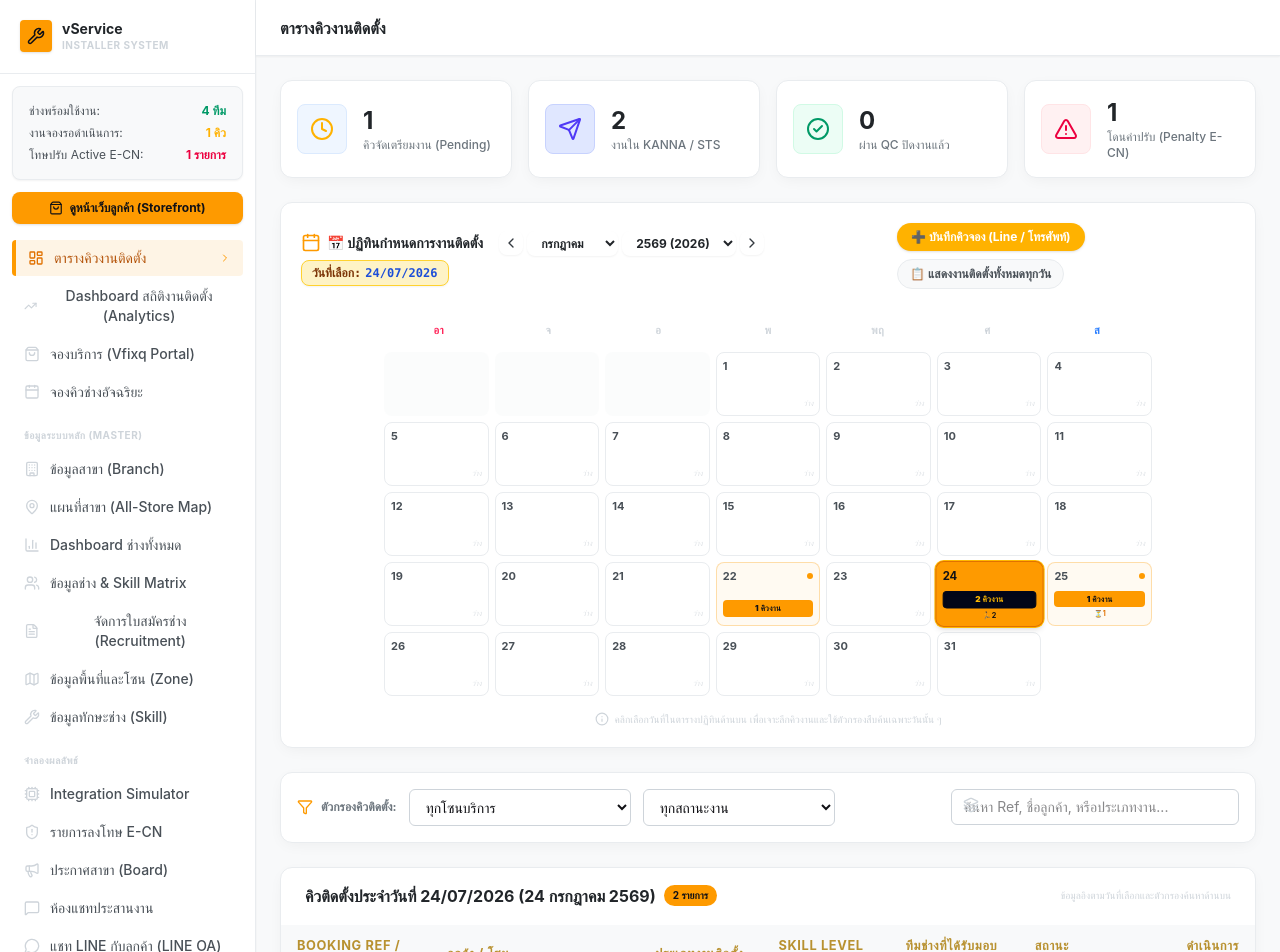
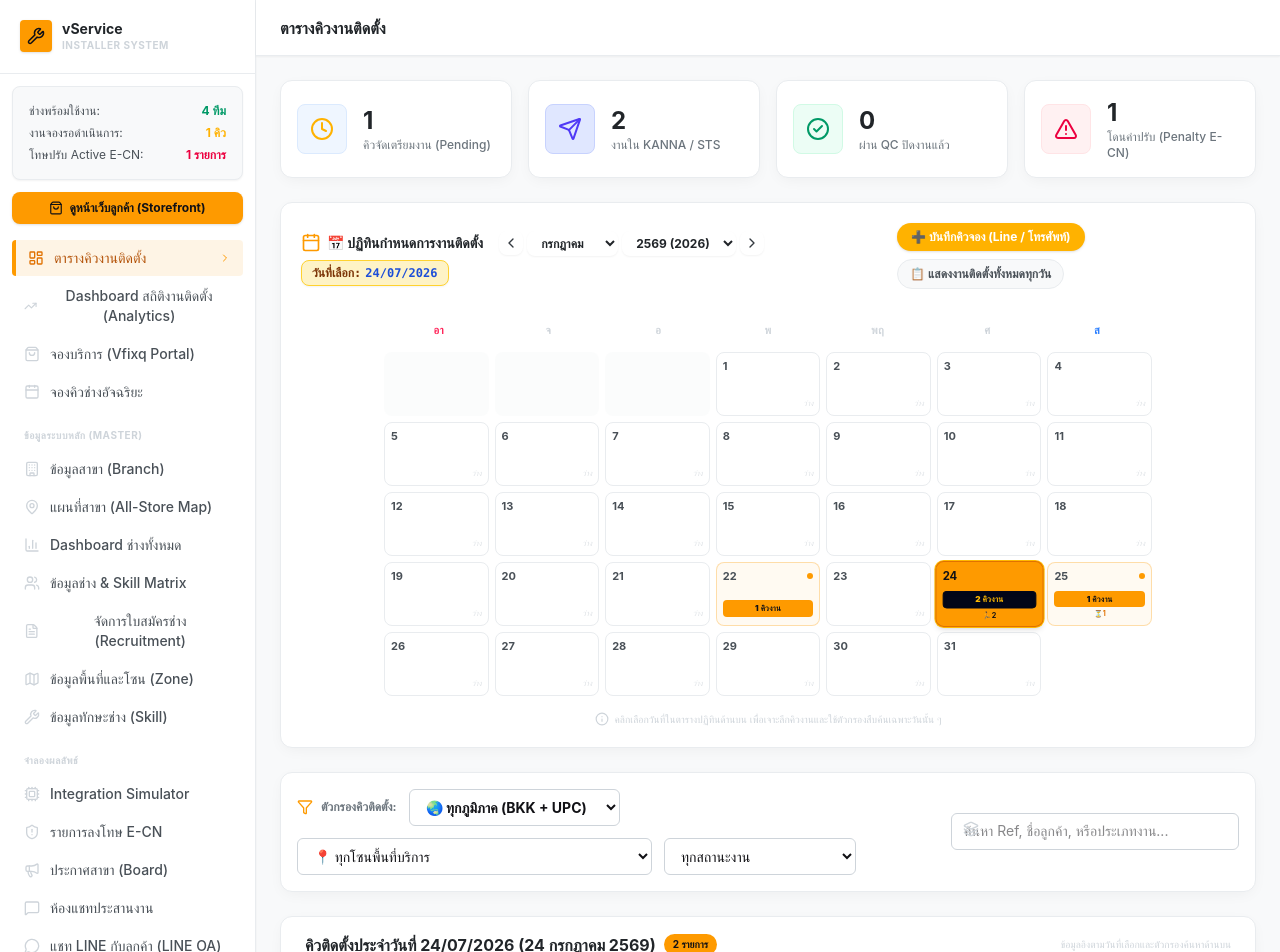
Before and after one commit to isarachootip/vq, a React (Vite) app: page / in a window 1280 px wide. Shown: the top 952 px of the page. Built offline with nearby package versions, Linux system fonts and the light colour scheme.

Commit message:
Separate BKK and UPC Region filter in Dashboard queue table filter bar

```diff
--- a/src/components/DashboardView.tsx
+++ b/src/components/DashboardView.tsx
@@ -54,6 +54,7 @@ export const DashboardView: React.FC<DashboardViewProps> = ({
   const [selectedDate, setSelectedDate] = useState<string | null>('2026-07-24'); // Default to 24th to highlight demo data
   const [viewYear, setViewYear] = useState<number>(2026);
   const [viewMonth, setViewMonth] = useState<number>(7); // 1 = Jan, 7 = Jul
+  const [selectedRegion, setSelectedRegion] = useState<'ALL' | 'BKK' | 'UPC'>('ALL');
   const [selectedZone, setSelectedZone] = useState<string>('ALL');
   const [selectedStatus, setSelectedStatus] = useState<string>('ALL');
   const [searchQuery, setSearchQuery] = useState<string>('');
@@ -164,13 +165,21 @@ export const DashboardView: React.FC<DashboardViewProps> = ({
   // 1. Filter bookings
   const filteredBookings = bookings.filter((b) => {
     const matchesDate = !selectedDate || b.bookingDate === selectedDate;
+
+    // Region Filter (BKK vs UPC)
+    const isUpc = b.addressZone.includes('UPC') || b.addressZone.includes('ภาค') || b.addressZone.includes('เชียงใหม่') || b.addressZone.includes('ขอนแก่น') || b.addressZone.includes('ชลบุรี') || b.addressZone.includes('ภูเก็ต') || b.addressZone.includes('นครปฐม') || b.addressZone.includes('พิษณุโลก');
+    const matchesRegion =
+      selectedRegion === 'ALL' ||
+      (selectedRegion === 'BKK' && !isUpc) ||
+      (selectedRegion === 'UPC' && isUpc);
+
     const matchesZone = selectedZone === 'ALL' || b.addressZone.includes(selectedZone);
     const matchesStatus = selectedStatus === 'ALL' || b.status === selectedStatus;
     const matchesSearch =
       b.bookingRef.toLowerCase().includes(searchQuery.toLowerCase()) ||
       b.customerName.toLowerCase().includes(searchQuery.toLowerCase()) ||
       b.installationTypeName.toLowerCase().includes(searchQuery.toLowerCase());
-    return matchesDate && matchesZone && matchesStatus && matchesSearch;
+    return matchesDate && matchesRegion && matchesZone && matchesStatus && matchesSearch;
   });
 
   const getStatusBadge = (status: QueueBooking['status']) => {
@@ -536,16 +545,49 @@ export const DashboardView: React.FC<DashboardViewProps> = ({
             <span>ตัวกรองคิวติดตั้ง:</span>
           </div>
 
+          {/* Region Filter (BKK vs UPC) */}
+          <select
+            value={selectedRegion}
+            onChange={(e) => {
+              setSelectedRegion(e.target.value as any);
+              setSelectedZone('ALL');
+            }}
+            className="v-input py-1 text-xs font-bold bg-amber-500/10 border-amber-500/30 text-amber-900"
+          >
+            <option value="ALL">🌏 ทุกภูมิภาค (BKK + UPC)</option>
+            <option value="BKK">🏙️ BKK (กรุงเทพฯ/ปริมณฑล)</option>
+            <option value="UPC">🏞️ UPC (ต่างจังหวัด/ภูมิภาค)</option>
+          </select>
+
+          {/* Zone Filter */}
           <select
             value={selectedZone}
             onChange={(e) => setSelectedZone(e.target.value)}
-            className="v-input py-1 text-xs"
+            className="v-input py-1 text-xs font-medium"
           >
-            <option value="ALL">ทุกโซนบริการ</option>
-            <option value="Zone 1">Zone 1: สุขุมวิท - บางนา</option>
-            <option value="Zone 2">Zone 2: ราชพฤกษ์ - แจ้งวัฒนะ</option>
-            <option value="Zone 3">Zone 3: รังสิต - ลำลูกกา</option>
-            <option value="Zone 4">Zone 4: เทพารักษ์ - ศรีนครินทร์</option>
+            <option value="ALL">📍 ทุกโซนพื้นที่บริการ</option>
+
+            {(selectedRegion === 'ALL' || selectedRegion === 'BKK') && (
+              <optgroup label="🏙️ โซนกรุงเทพและปริมณฑล (BKK)">
+                <option value="Zone 1">Zone 1: สุขุมวิท - บางนา - ประเวศ</option>
+                <option value="Zone 2">Zone 2: ราชพฤกษ์ - ปากเกร็ด - แจ้งวัฒนะ</option>
+                <option value="Zone 3">Zone 3: รังสิต - คลองหลวง - ลำลูกกา</option>
+                <option value="Zone 4">Zone 4: เทพารักษ์ - บางพลี - ศรีนครินทร์</option>
+                <option value="Zone 5">Zone 5: ธนบุรี - ตลิ่งชัน - บางแค</option>
+                <option value="Zone 6">Zone 6: ตอนเหนือ - จตุจักร - ลาดพร้าว</option>
+              </optgroup>
+            )}
+
+            {(selectedRegion === 'ALL' || selectedRegion === 'UPC') && (
+              <optgroup label="🏞️ โซนต่างจังหวัด / ภูมิภาค (UPC)">
+                <option value="Zone UPC-N1">Zone UPC-N1: ภาคเหนือ (เชียงใหม่ - ลำพูน)</option>
+                <option value="Zone UPC-NE1">Zone UPC-NE1: ภาคอีสาน (ขอนแก่น - อุดร)</option>
+                <option value="Zone UPC-E1">Zone UPC-E1: ภาคตะวันออก (ชลบุรี - ระยอง)</option>
+                <option value="Zone UPC-S1">Zone UPC-S1: ภาคใต้ (ภูเก็ต - สุราษฎร์)</option>
+                <option value="Zone UPC-W1">Zone UPC-W1: ภาคตะวันตก (นครปฐม - ราชบุรี)</option>
+                <option value="Zone UPC-C1">Zone UPC-C1: ภาคกลางบน (พิษณุโลก - นครสวรรค์)</option>
+              </optgroup>
+            )}
           </select>
 
           <select
```
